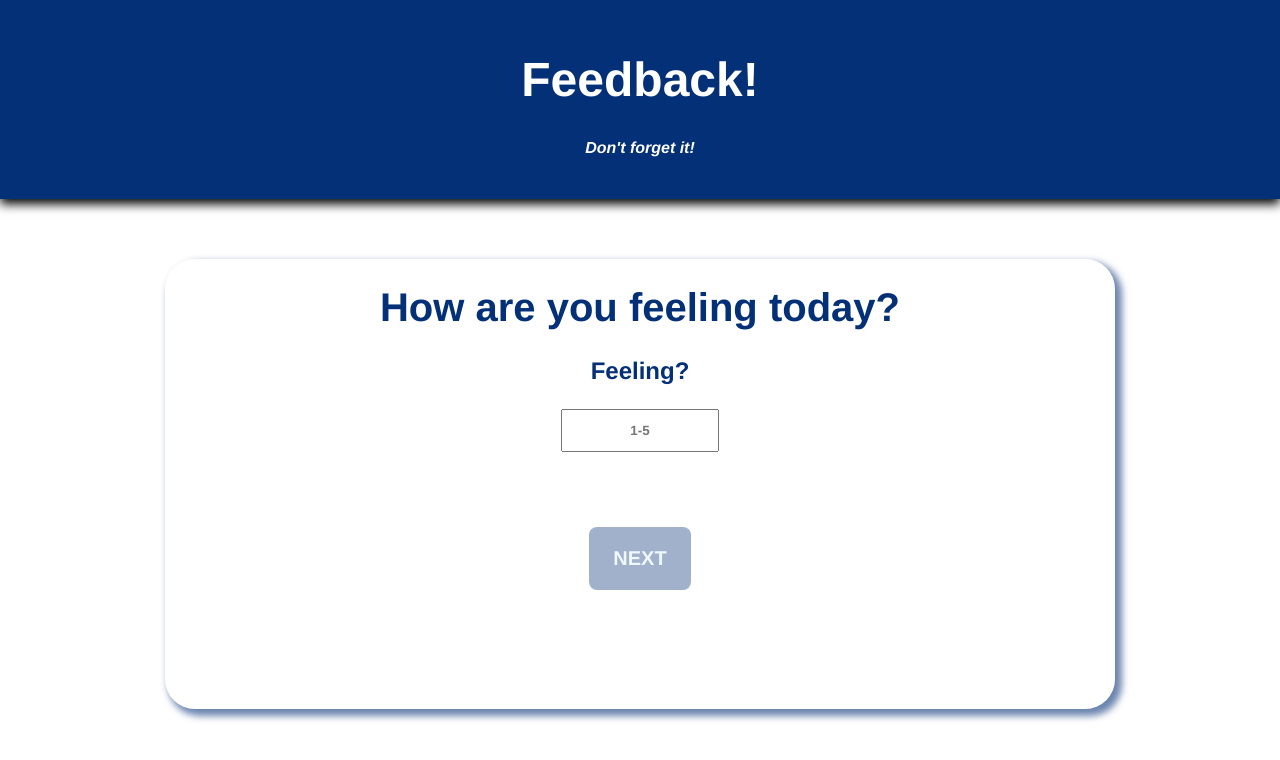
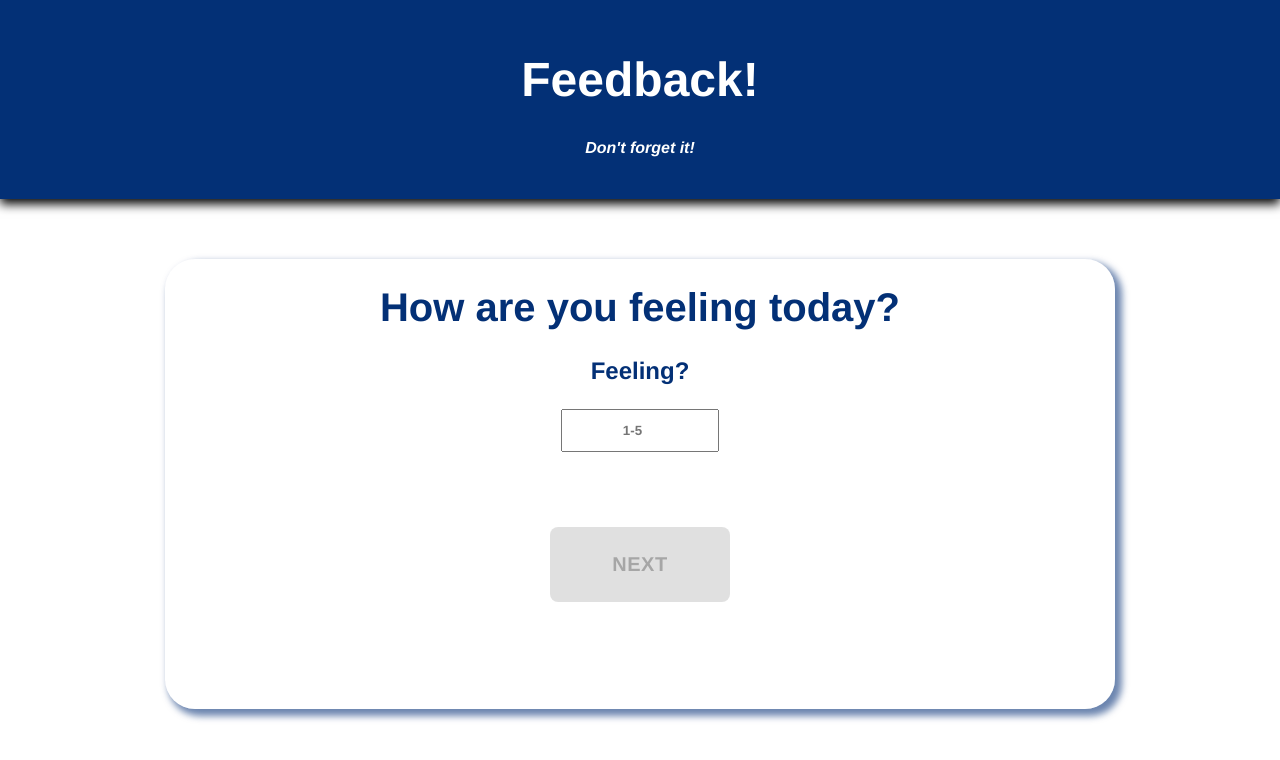
Before and after one commit to ZackariaAntar/React-Redux-Feedback-SPA, a React (Create React App) app: page / in a window 1280 px wide. Shown: the top 760 px of the page. Built offline with nearby package versions, Linux system fonts and the light colour scheme; no server answers.

Commit message:
implemented material ui buttons to look like my original buttons.

```diff
--- a/package.json
+++ b/package.json
@@ -4,6 +4,9 @@
   "private": true,
   "proxy": "http://localhost:5000",
   "dependencies": {
+    "@emotion/react": "^11.11.1",
+    "@emotion/styled": "^11.11.0",
+    "@mui/material": "^5.13.4",
     "axios": "^0.21.1",
     "express": "^4.17.1",
     "pg": "^8.2.1",
--- a/src/components/App/App.css
+++ b/src/components/App/App.css
@@ -24,7 +24,6 @@
 h4 {
   font-style: italic;
 }
-
 .Feedback-wrapper {
   display: flex;
   justify-content: center;
@@ -108,16 +107,16 @@ a {
   color: aliceblue;
 }
 
-a:hover{
+a:hover {
   color: #033076;
 }
 
-.next-button:enabled {
+.next-button:enabled{
   width: 8vw;
   padding: 15px 2px;
   border: 5px solid #033076;
   border-radius: 8px;
-  background-color: #033076;
+  background-color: #033077;
   font-family: 'Helvetica Neue';
   font-weight: 600;
   font-size: 1.25rem;
@@ -126,7 +125,7 @@ a:hover{
 }
 
 .next-button:disabled {
-  width: 8vw;
+  width: 180px;
   padding: 15px 2px;
   border: 5px solid #032f7600;
   border-radius: 8px;
--- a/src/components/CommentsField/CommentsField.jsx
+++ b/src/components/CommentsField/CommentsField.jsx
@@ -1,5 +1,5 @@
 import { useState } from "react";
-import { Link } from "react-router-dom";
+import NextButton from "../NextButton/NextButton";
 import { useDispatch } from "react-redux";
 
 
@@ -10,10 +10,7 @@ function CommentsField() {
     const dispatch = useDispatch();
      const handleClick = (e) => {
 			e.preventDefault();
-			dispatch({
-				type: "ADD_REFLECTION",
-				payload: { comment: comment },
-			});
+			;
 		};
 
 
@@ -21,11 +18,8 @@ function CommentsField() {
 		<>
 			<h1 className="section-header">What comments do you have?</h1>
 			<div className="input-wrapper">
-
 				<label className="InputLabel">
-                <p>
-                    Comments?
-                </p>
+					<p>Comments?</p>
 					<textarea
 						className="text-area"
 						value={comment}
@@ -34,9 +28,14 @@ function CommentsField() {
 					/>
 				</label>
 			</div>
-			<button className="next-button" onClick={handleClick}>
-				<Link to={"/review"}>NEXT</Link>
-			</button>
+			<NextButton
+				onClick={dispatch({
+					type: "ADD_REFLECTION",
+					payload: { comment: comment },
+				})}
+				used={comment}
+				path={"/review"}
+			/>
 		</>
 	);
 }
--- a/src/components/FeedbackForm/FeedbackForm.jsx
+++ b/src/components/FeedbackForm/FeedbackForm.jsx
@@ -4,6 +4,7 @@ import UnderstandingField from "../UnderstandingField/UnderstandingField";
 import SupportField from "../SupportField/SupportField";
 import CommentsField from "../CommentsField/CommentsField";
 import ReviewFeedback from "../ReviewFeedback/ReviewFeedback";
+import NextButton from "../NextButton/NextButton";
 
 function FeedbackForm() {
 	return (
@@ -12,6 +13,7 @@ function FeedbackForm() {
 				<Route exact path="/">
 					<div className="FormField-container">
 						<FeelingField />
+
 					</div>
 				</Route>
 
--- a/src/components/FeelingField/FeelingField.jsx
+++ b/src/components/FeelingField/FeelingField.jsx
@@ -1,18 +1,12 @@
 import { useState } from "react";
 import { useDispatch } from "react-redux";
-import { Link } from "react-router-dom";
+import NextButton from "../NextButton/NextButton";
 
 
 function FeelingField(){
     const dispatch = useDispatch()
     const [feeling, setFeeling] = useState('')
-    const handleClick = (e) => {
-        e.preventDefault()
-			dispatch({ type: "ADD_REFLECTION", payload: {feeling: feeling} });
 
-
-		};
-    console.log(feeling);
 
     return (
 		<>
@@ -23,20 +17,21 @@ function FeelingField(){
 					<input
 						className="num-input"
 						value={feeling}
-                        type="text"
+						type="number"
 						placeholder="1-5"
 						onChange={(e) => setFeeling(e.target.value)}
 					/>
 				</label>
 			</div>
-			<button
-				className="next-button"
-				disabled={!feeling}
-                href="/understanding"
-				onClick={handleClick}
-			>
-				{feeling ? <Link to={"/understanding"}> NEXT</Link> : "NEXT"}
-			</button>
+
+			<NextButton
+				onClick={dispatch({
+					type: "ADD_REFLECTION",
+					payload: { feeling: feeling },
+				})}
+				used={feeling}
+				path={"/understanding"}
+			/>
 		</>
 	);
 }
--- a/src/components/NextButton/NextButton.jsx
+++ b/src/components/NextButton/NextButton.jsx
@@ -1,10 +1,54 @@
 import { Link } from "react-router-dom";
+import { Button } from "@mui/material";
+import { useDispatch } from "react-redux";
+import { memo } from "react";
 
-function NextButton({path, }) {
+function NextButton({ path, used, sendDispatch }) {
+	return (
+		<Button
+			sx={[
+				{
+					width: "180px",
+					padding: "15px 2px",
+					bgcolor: "#033077",
+					fontFamily: "Helvetica Neue",
+					fontWeight: "600",
+					fontSize: "1.25rem",
+					borderRadius: "8px",
+					border: "5px solid transparent",
+				},
+				{
+					"&:hover": {
+						boxShadow: "5px 5px 1px #6e6e6e",
+						cursor: "pointer",
+						bgcolor: "transparent",
+						color: "#033076",
+						border: "5px solid #033076",
+					},
+				},
+				{
+					"&:disabled": {
+						width: "180px",
+						padding: "15px 2px",
+						borderRadius: "8px",
+						color: "aliceblue",
+						bgcolor: "#032f765f",
+						cursor: "no-drop",
+						fontFamily: "Helvetica Neue",
+						fontWeight: "600",
+						fontSize: "1.25rem",
+					},
+				},
+			]}
+			onClick={sendDispatch}
+			disabled={!used}
+			variant="contained"
+			component={Link}
+			to={path}
+		>
+			NEXT
+		</Button>
+	);
+}
 
-	return (<button >
-        <Link to = {path}>NEXT </Link>
-        </button>
-        );
-}
-export default NextButton;
+export default memo(NextButton);
--- a/src/components/ReviewFeedback/ReviewFeedback.jsx
+++ b/src/components/ReviewFeedback/ReviewFeedback.jsx
@@ -1,13 +1,12 @@
 import { useSelector } from "react-redux";
-import { Link } from "react-router-dom";
+import NextButton from "../NextButton/NextButton";
 import axios from "axios";
 
 function ReviewFeedback() {
 	const inputStore = useSelector((store) => store.inputStore);
-	const postReflection = (event) => {
-		event.preventDefault();
-		axios
-			.post("/feedback", { inputStore })
+    console.log(inputStore.comment);
+	const postReflection = () => {
+		axios.post("/feedback", { inputStore })
 			.then((response) => {
 				console.log(response);
 			})
@@ -23,7 +22,8 @@ function ReviewFeedback() {
 			</h1>
 			<div className="review-wrapper">
 				<h2>
-					Feeling: <span className="score"> {inputStore.feeling}</span>
+					Feeling:
+					<span className="score"> {inputStore.feeling}</span>
 				</h2>
 				<h2>
 					Understanding:
@@ -38,9 +38,13 @@ function ReviewFeedback() {
 					<span className="score"> {inputStore.comment}</span>
 				</h2>
 			</div>
-			<button className="next-button" onClick={postReflection}>
-				<Link to={"/thanks"}> Submit</Link>
-			</button>
+
+            <div onClick={postReflection}>
+                <NextButton
+				    used={true}
+				    path={"/thanks"}
+			    />
+            </div>
 		</>
 	);
 }
--- a/src/components/SupportField/SupportField.jsx
+++ b/src/components/SupportField/SupportField.jsx
@@ -1,7 +1,6 @@
 import { useState } from "react";
 import { useDispatch } from "react-redux";
-import { Link } from "react-router-dom";
-
+import NextButton from "../NextButton/NextButton";
 
 function SupportField() {
     const [support, setSupport] = useState('')
@@ -20,12 +19,8 @@ function SupportField() {
 				How well are you being supported?
 			</h1>
 			<div className="input-wrapper">
-
 				<label className="InputLabel">
-                <p>
-
-                Support?
-                </p>
+					<p>Support?</p>
 					<input
 						className="num-input"
 						value={support}
@@ -35,13 +30,15 @@ function SupportField() {
 					/>
 				</label>
 			</div>
-			<button
-				className="next-button"
-				disabled={!support}
-				onClick={handleClick}
-			>
-				{support ? <Link to={"/comments"}>NEXT</Link> : "NEXT"}
-			</button>
+
+			<NextButton
+				onClick={dispatch({
+					type: "ADD_REFLECTION",
+					payload: { support: support },
+				})}
+				used={support}
+				path={"/comments"}
+			/>
 		</>
 	);
 }
--- a/src/components/ThanksPage/ThanksPage.jsx
+++ b/src/components/ThanksPage/ThanksPage.jsx
@@ -1,18 +1,14 @@
-import { Link } from "react-router-dom/cjs/react-router-dom.min";
+import NextButton from "../NextButton/NextButton";
 
-function ThanksPage(){
-    return(
-        <>
-        <div className="FormField-container">
-        <h1>Thanks for your feedback!</h1>
-        <button className="next-button">
-            <Link to={'/'}>
-                Submit new feedback
-            </Link>
-        </button>
-        </div>
-        </>
-    )
+function ThanksPage() {
+	return (
+		<>
+			<div className="FormField-container">
+				<h1>Thanks for your feedback!</h1>
+				<NextButton type={'button'} used = {true} path={"/"} />
+			</div>
+		</>
+	);
 }
 
-export default ThanksPage
+export default ThanksPage;
--- a/src/components/UnderstandingField/UnderstandingField.jsx
+++ b/src/components/UnderstandingField/UnderstandingField.jsx
@@ -1,28 +1,22 @@
 import { useState } from "react";
 import { useSelector } from "react-redux";
 import { useDispatch } from "react-redux";
-import { Link } from "react-router-dom";
+import NextButton from "../NextButton/NextButton";
 
 function UnderstandingField() {
     const [understanding, setUnderstanding] = useState('')
     const dispatch = useDispatch()
-    const handleClick = (e) => {
-        e.preventDefault();
-		dispatch({ type: "ADD_REFLECTION", payload: { understanding: understanding } });
-	};
-    const inputStore = useSelector(store => store.inputStore)
-    console.log(inputStore);
+
+    // const inputStore = useSelector(store => store.inputStore)
+    console.log(understanding);
 	return (
 		<>
 			<h1 className="section-header">
 				How well are you understanding the content?
 			</h1>
 			<div className="input-wrapper">
-
 				<label className="InputLabel">
-                <p>
-                Understanding?
-                </p>
+					<p>Understanding?</p>
 
 					<input
 						className="num-input"
@@ -33,13 +27,14 @@ function UnderstandingField() {
 					/>
 				</label>
 			</div>
-			<button
-				className="next-button"
-				disabled={!understanding}
-				onClick={handleClick}
-			>
-				{understanding ? <Link to={"/support"}>NEXT</Link> : "NEXT"}
-			</button>
+			<NextButton
+				used={understanding}
+				onLink={dispatch({
+					type: "ADD_REFLECTION",
+					payload: { understanding: understanding },
+				})}
+				path={"/support"}
+			/>
 		</>
 	);
 }
```
Also changed, not shown: src/index.css (line endings or trailing spaces), 2 other files (tests, documents, lock files or other folders). Lines whose indentation alone changed are shown as unchanged.
